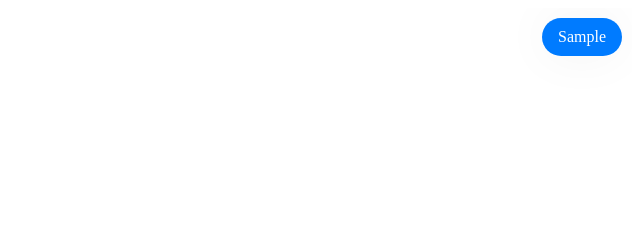
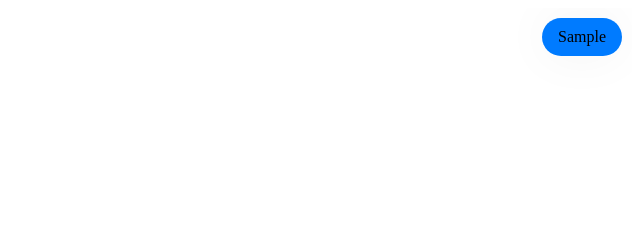
Before and after one commit to Amalthefirst/CHAT-EVERYDAY, a website: page index.html in a window 1280 px wide. Both pictures are taken after typing "Sample" into the empty fields and a click on the button "Send". Shown: the top 240 px of the page, 640-1280 px from the left. Drawn offline with Linux system fonts and the light colour scheme.

Commit message:
Update style.css

```diff
--- a/style.css
+++ b/style.css
@@ -31,7 +31,7 @@
 
 .sender-message-bubble {
   background-color: #007bff;
-  color: white;
+  color: golden;
 }
 
 .message-input-container {
```
